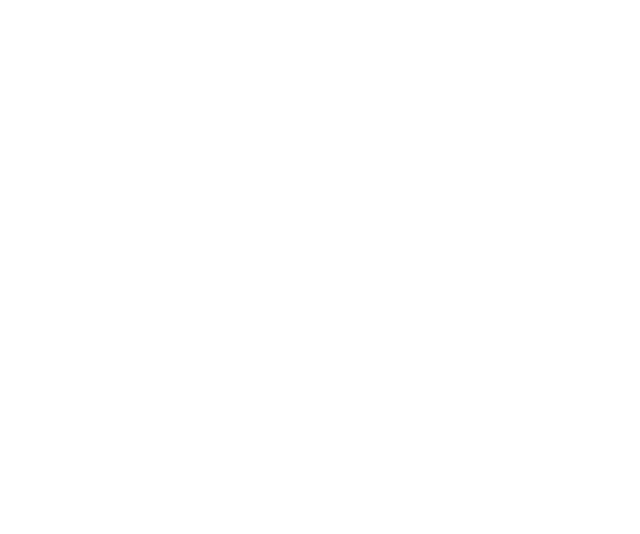
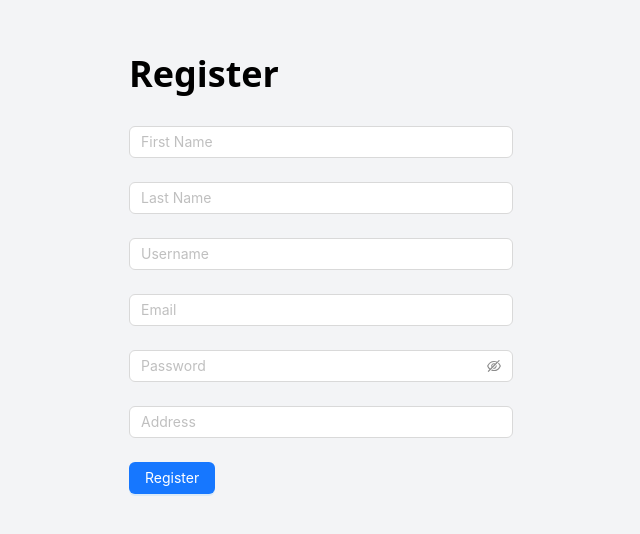
Before and after one commit to omarsalah25/react-test-beshara, a React (Vite) app: page /register in a window 1280 px wide. Before the commit this address had no page. Shown: the part 114-648 px from the top of the page, without its empty margins (319-959 px from the left). Built offline with nearby package versions, Linux system fonts and the light colour scheme.

Commit message:
make the cart order to be draged and droped in sortableList and handle quantity and price total functions and make the register page

```diff
--- a/package.json
+++ b/package.json
@@ -10,6 +10,9 @@
 		"preview": "vite preview"
 	},
 	"dependencies": {
+		"@dnd-kit/core": "^6.3.1",
+		"@dnd-kit/modifiers": "^9.0.0",
+		"@dnd-kit/sortable": "^10.0.0",
 		"@tailwindcss/vite": "^4.0.6",
 		"antd": "^5.24.1",
 		"axios": "^1.7.9",
--- a/src/components/cart/CartItem.jsx
+++ b/src/components/cart/CartItem.jsx
@@ -1,29 +1,56 @@
-import { Trash } from "lucide-react"
+import { GripVertical, Trash } from "lucide-react";
+import { useState } from "react";
 
-const CartItem = () => {
+const CartItem = ({ id, name, price, description, image, onRemove, listeners }) => {
+    const [quantity, setQuantity] = useState(1);
+
+    const handleIncrease = () => {
+        setQuantity(prevQuantity => prevQuantity + 1);
+    };
+
+    const handleDecrease = () => {
+        if (quantity > 1) {
+            setQuantity(prevQuantity => prevQuantity - 1);
+        }
+    };
+
     return (
-        <div className='flex lg:flex-row flex-col justify-between items-center gap-4 shadow-md p-5 rounded-lg'>
-
-            <div className='flex lg:flex-row flex-col items-center h-full'>
-                <img className='lg:size-64 size-32 object-contain' src='https://fakestoreapi.com/img/61IBBVJvSDL._AC_SY879_.jpg' />
+        <div className="flex lg:flex-row flex-col justify-between items-center gap-4 shadow-md p-5 rounded-lg ">
+            <div className="flex lg:flex-row gap-5 flex-col items-center h-full">
+                <div className="cursor-move" {...listeners}>
+                    <GripVertical />
+                </div>
+                <img className="lg:w-64 w-32 object-contain" src={image} alt={name} />
                 <div className="flex flex-col justify-between gap-5 lg:min-h-54">
-                    <h3 className='text-lg text-center font-semibold'>Fjallraven - Foldsack No. 1 Backpack, Fits 15 Laptops</h3>
+                    <h3 className="text-lg text-center font-semibold">{name}</h3>
                     <div className="flex lg:justify-start justify-center gap-2 items-center">
-                        <button className="bg-black/30 text-white flex items-center justify-center size-6">-</button>
-                        <p className="">1</p>
-                        <button className="bg-black/30 text-white flex items-center justify-center size-6">+</button>
-
+                        <button
+                            className="bg-black/30 rounded-2xl text-white flex items-center justify-center p-2"
+                            onClick={handleDecrease}
+                        >
+                            -
+                        </button>
+                        <p>{quantity}</p>
+                        <button
+                            className="bg-black/30 rounded-2xl text-white flex items-center justify-center p-2"
+                            onClick={handleIncrease}
+                        >
+                            +
+                        </button>
                     </div>
                 </div>
             </div>
-            <div className="flex flex-col  justify-between lg:items-end items-center lg:min-h-54">
-                <p className='text-lg'>$109.95</p>
-                <button className="text-red-500 flex gap-2 items-center justify-center"><Trash />Remove</button>
+            <div className="flex flex-col justify-between lg:items-end items-center lg:min-h-54">
+                <p className="text-lg">${(price * quantity).toFixed(2)}</p>
+                <button
+                    className="text-red-500 flex gap-2 items-center justify-center"
+                    onClick={() => onRemove(id)}
+                >
+                    <Trash /> Remove
+                </button>
+            </div>
+        </div>
+    );
+};
 
-            </div>
-
-        </div>
-    )
-}
-
-export default CartItem
+export default CartItem;
--- /dev/null
+++ b/src/components/cart/SortableItem.jsx
@@ -0,0 +1,35 @@
+import { useSortable } from '@dnd-kit/sortable';
+import { CSS } from '@dnd-kit/utilities';
+import CartItem from './CartItem';
+
+export function SortableItem({ id, name, price, description, image, quantity, onRemove }) {
+    const {
+        attributes,
+        listeners,
+        setNodeRef,
+        transform,
+        transition,
+        isDragging,
+    } = useSortable({ id });
+
+    const style = {
+        transform: CSS.Transform.toString(transform),
+        transition,
+        pointerEvents: isDragging ? 'none' : 'auto', // Disable pointer events while dragging
+    };
+
+    return (
+        <div ref={setNodeRef} style={style} className="flex flex-col gap-3">
+            <CartItem
+                id={id}
+                name={name}
+                price={price}
+                description={description}
+                image={image}
+                initialQuantity={quantity}
+                onRemove={onRemove}
+                listeners={listeners} // Pass listeners to CartItem
+            />
+        </div>
+    );
+}
--- a/src/main.jsx
+++ b/src/main.jsx
@@ -7,6 +7,7 @@
 import ProductDetails from './pages/ProductDetails.jsx'
 import Home from './pages/Home.jsx'
 import Cart from './pages/Cart.jsx'
+import Register from './pages/Register.jsx'
 
 
 
@@ -14,6 +15,7 @@
   <StrictMode>
     <Router>
       <Routes>
+        <Route path="/register" element={<Register />} />
         <Route path="/" element={<Home />} />
         <Route path="/about" element={<About />} />
         <Route path="/contact" element={<ContactUs />} />
--- /dev/null
+++ b/src/pages/Register.jsx
@@ -0,0 +1,84 @@
+import { Button, Form, Input } from "antd"
+import GuestLayout from "../layouts/GuestLayout"
+
+const Register = () => {
+    const [form] = Form.useForm();
+
+    const onFinish = (values) => {
+        console.log('Received values:', values);
+    }
+
+    const onFinishFailed = (errorInfo) => {
+        console.log('Failed:', errorInfo);
+    }
+
+    return (
+        <GuestLayout>
+            <div className="flex flex-col gap-3 justify-center h-screen bg-gray-100">
+                <h1 className="text-4xl font-bold mb-5">Register</h1>
+                <Form
+                    form={form}
+                    onFinish={onFinish}
+                    onFinishFailed={onFinishFailed}  // Capture failed validation
+                    className="w-96"
+                >
+                    <Form.Item
+                        hasFeedback
+                        name="firstName"
+                        rules={[{ required: true, message: 'Please input your First Name!' }]}
+                    >
+                        <Input placeholder="First Name" />
+                    </Form.Item>
+                    <Form.Item
+                        hasFeedback
+                        name="lastName"
+                    >
+                        <Input placeholder="Last Name" />
+                    </Form.Item>
+                    <Form.Item
+                        hasFeedback
+                        name="username"
+                        rules={[{ required: true, message: 'Please input your username!' }]}
+                    >
+                        <Input placeholder="Username" />
+                    </Form.Item>
+                    <Form.Item
+                        hasFeedback
+                        name="email"
+                        rules={[
+                            { required: true, message: 'Please input your email!' },
+                            { type: 'email', message: 'The input is not a valid E-mail!' }
+                        ]}
+                    >
+                        <Input placeholder="Email" />
+                    </Form.Item>
+                    <Form.Item
+                        hasFeedback
+                        name="password"
+                        rules={[
+                            { required: true, message: 'Please input your password!' },
+                            { min: 8, message: 'Password must be at least 8 characters!' },
+                            {
+                                pattern: /^(?=.*[A-Z])(?=.*\d)(?=.*[!@#$%^&*(),.?":{}|<>])[A-Za-z\d!@#$%^&*(),.?":{}|<>]{8,}$/,
+                                message: 'Password must contain at least one uppercase letter, one digit, and one special character.'
+                            }
+                        ]}
+                    >
+                        <Input.Password placeholder="Password" />
+                    </Form.Item>
+                    <Form.Item
+                        hasFeedback
+                        name="address"
+                    >
+                        <Input placeholder="Address" />
+                    </Form.Item>
+                    <Form.Item>
+                        <Button type="primary" htmlType="submit">Register</Button>
+                    </Form.Item>
+                </Form>
+            </div>
+        </GuestLayout>
+    );
+};
+
+export default Register;
```
Also changed, not shown: src/pages/Cart.jsx (+83 -23 lines), 1 other file (tests, documents, lock files or other folders).
